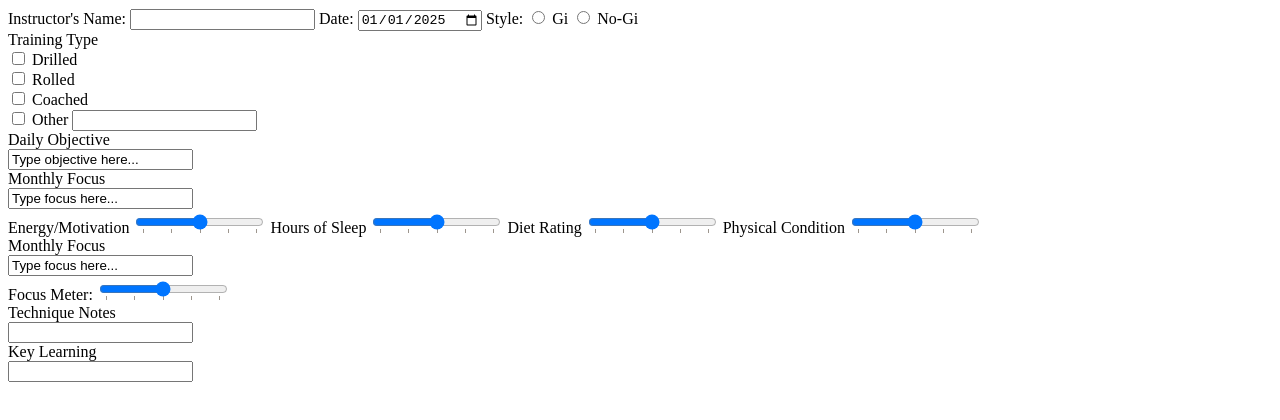
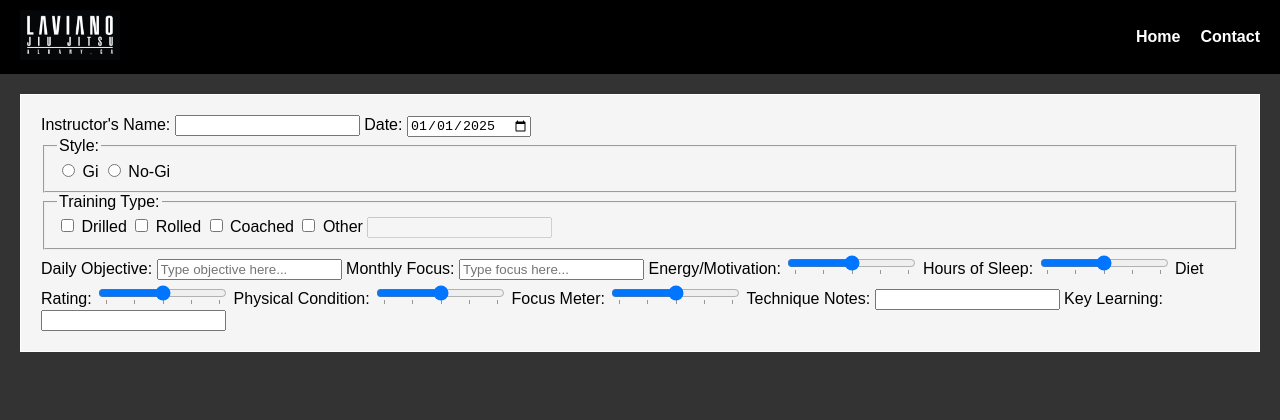
Before and after one commit to KONOCHO/bjj-training-journal, a plain HTML site: page Brazilian Jiu-Jitsu Technique Log /index.html in a window 1280 px wide. Drawn offline with Linux system fonts and the light colour scheme.

Commit message:
Fixed html. Started editing CSS.

```diff
--- a/Brazilian Jiu-Jitsu Technique Log /index.html
+++ b/Brazilian Jiu-Jitsu Technique Log /index.html
@@ -7,59 +7,74 @@
     <title>Training Analysis</title>
 </head>
 <body>
-<form action="" method="get" class="daily-form">
+    <header class="site-header">
+        <div class="logo">
+            <img src="images/lavianobjjlogo.png" alt="Logo">
+        </div>
+        <nav class="site-nav">
+            <ul>
+                <li><a href="#home">Home</a></li>
+                <li><a href="#contact">Contact</a></li>
+            </ul>
+        </nav>
+    </header>
+<div class="site-background">
+<form action="submitForm.php" method="get" class="daily-form">
 <div class="top-information">
     <label for="instructor-name">Instructor's Name:</label>
-    <input list="instructors">
+    <input list="instructors" id="instructor-name" name="instructor">
             <datalist id="instructors">
-                <option value="Jaime">Jaime</option>
-                <option value="Kyle">Kyle</option>
-                <option value="Chris">Chris</option>
+                <option value="Jaime"></option>
+                <option value="Kyle"></option>
+                <option value="Chris"></option>
             </datalist>
     <label for="date">Date:</label>
-    <input type="date" value="2025-01-01">
-<label for="dress-style">Style:</label>
-        <input type="radio" id="html" name="fav_language" value="HTML">
-            <label for="html">Gi</label>
-        <input type="radio" id="css" name="fav_language" value="CSS">
-            <label for="css">No-Gi</label><br>
-<label for="training-type">Training Type</label><br>
-    <input type="checkbox" id="training1" value="Drilled">
-<label for="training1">Drilled</label><br>
-    <input type="checkbox" id="training2" value="Rolled">
-<label for="training2">Rolled</label><br>
-    <input type="checkbox" id="training3" value="Coached">
-<label for="training3">Coached</label><br>
-    <input type="checkbox" id="training4" value="Other">
+    <input type="date" id="date" name="date" value="2025-01-01">
+    <fieldset>
+        <legend>Style:</legend>
+        <input type="radio" id="gi" name="style" value="Gi">
+            <label for="gi">Gi</label>
+        <input type="radio" id="no-gi" name="style" value="No-Gi">
+            <label for="no-gi">No-Gi</label>
+    </fieldset>
+    <fieldset>
+        <legend>Training Type:</legend>
+        <input type="checkbox" id="training1" name="training" value="Drilled">
+            <label for="training1">Drilled</label>
+        <input type="checkbox" id="training2" name="training" value="Rolled">
+            <label for="training2">Rolled</label>
+        <input type="checkbox" id="training3" name="training" value="Coached">
+            <label for="training3">Coached</label>
+        <input type="checkbox" id="training4" name="training" value="Other">
             <label for="training4">Other</label>
-    <input type="text" name="other-training" id="other-training"><br>
-<label for="daily-obj">Daily Objective</label><br>
-    <input type="text" id="daily-obj" name="daily-obj" value="Type objective here..."><br>
-<label for="monthly-focus">Monthly Focus</label><br>
-    <input type="text" id="month-foc" name="month-foc" value="Type focus here..."><br>
-<label for="">Energy/Motivation</label>
-    <input type="range" id="energy" name="energy" list="values" />
-<label for="">Hours of Sleep</label>
-    <input type="range" id="sleep" name="sleep" list="values" />
-<label for="">Diet Rating</label>
-    <input type="range" id="diet" name="diet" list="values" />
-<label for="">Physical Condition</label>
-    <input type="range" id="physical" name="physical" list="values" />
+        <input type="text" name="other-training" id="other-training" disabled><br>
+    </fieldset>
+    <label for="daily-obj">Daily Objective:</label>
+    <input type="text" id="daily-obj" name="daily-obj" placeholder="Type objective here...">
+    <label for="month-foc">Monthly Focus:</label>
+    <input type="text" id="month-foc" name="monthly-focus" placeholder="Type focus here...">
+    <label for="energy">Energy/Motivation:</label>
+    <input type="range" id="energy" name="energy" list="values">
+    <label for="sleep">Hours of Sleep:</label>
+    <input type="range" id="sleep" name="sleep" list="values">
+    <label for="diet">Diet Rating:</label>
+    <input type="range" id="diet" name="diet" list="values">
+    <label for="physical">Physical Condition:</label>
+    <input type="range" id="physical" name="physical" list="values">
     <datalist id="values">
         <option value="0" label="0"></option>
         <option value="25" label="25"></option>
         <option value="50" label="50"></option>
         <option value="75" label="75"></option>
         <option value="100" label="100"></option>
-</datalist><br>
-<label for="monthly-focus">Monthly Focus</label><br>
-    <input type="text" id="month-foc" name="month-foc" value="Type focus here..."><br>
-<label for="">Focus Meter:</label>
-    <input type="range" id="focus" name="focus" list="values" /><br>
-<label for="daily-obj">Technique Notes</label><br>
-    <input type="text" id="technique" name="technique"><br>
-<label for="daily-obj">Key Learning</label><br>
-    <input type="text" id="key-learn" name="key-learn"><br>
+    </datalist>
+    <label for="focus">Focus Meter:</label>
+    <input type="range" id="focus" name="focus" list="values">
+    <label for="technique">Technique Notes:</label>
+    <input type="text" id="technique" name="technique">
+    <label for="key-learn">Key Learning:</label>
+    <input type="text" id="key-learn" name="key-learn">
+</div>
 </div>
 </form>
 </body>
--- a/Brazilian Jiu-Jitsu Technique Log /script.js
+++ b/Brazilian Jiu-Jitsu Technique Log /script.js
@@ -0,0 +1,3 @@
+document.getElementById('training4').addEventListener('change', function() {
+    document.getElementById('other-training').disabled = !this.checked;
+});
--- a/Brazilian Jiu-Jitsu Technique Log /styles.css
+++ b/Brazilian Jiu-Jitsu Technique Log /styles.css
@@ -0,0 +1,44 @@
+body {
+    margin: 0;
+    font-family: Arial, sans-serif;
+    background-color: #333;
+}
+
+.site-background {
+    border: 1px solid #fff; /* White border for contrast */
+    margin: 20px; /* Space around the border */
+    padding: 20px; /* Space inside the border */
+    background-color: #f5f5f5; /* Lighter background for the content area */
+}
+.site-header {
+    display: flex;
+    justify-content: space-between;
+    align-items: center;
+    padding: 10px 20px;
+    background-color: black;
+}
+
+.logo img {
+    height: 50px; /* Adjust based on your logo */
+}
+
+.site-nav ul {
+    list-style: none;
+    display: flex;
+    margin: 0;
+    padding: 0;
+}
+
+.site-nav ul li {
+    margin-left: 20px;
+}
+
+.site-nav ul li a {
+    text-decoration: none;
+    color: white;
+    font-weight: bold;
+}
+
+.site-nav ul li a:hover {
+    color: grey;
+}
```
Lines whose indentation alone changed are shown as unchanged.
